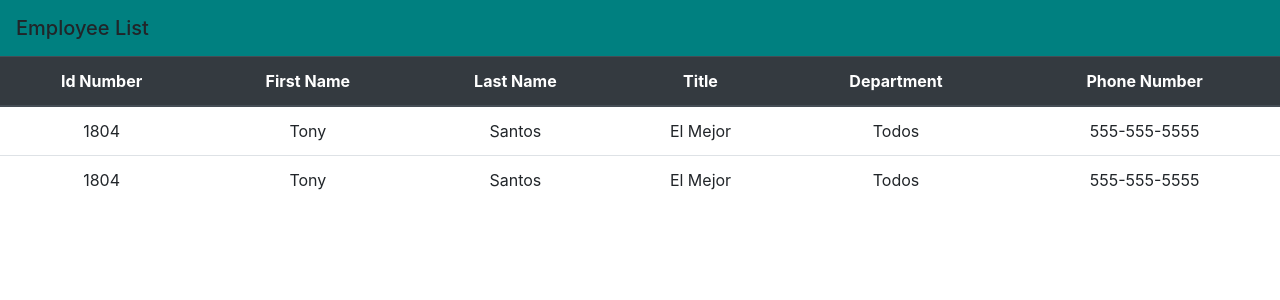
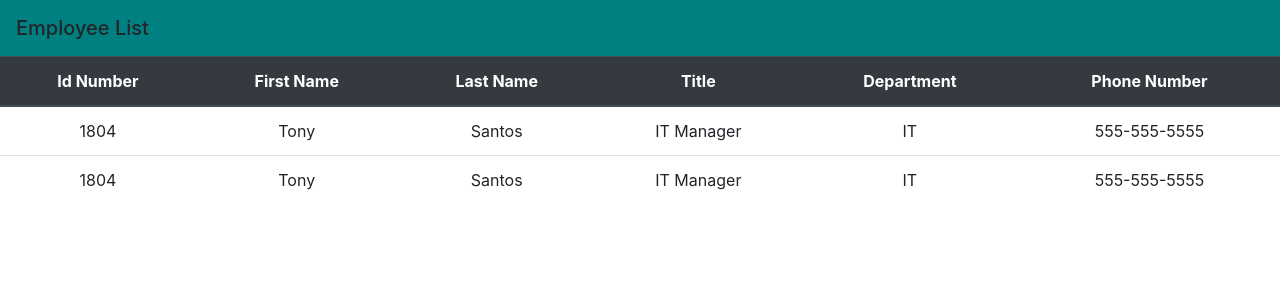
Before and after one commit to ReynaGS/employee_directory, a React (Create React App) app: page / in a window 1280 px wide. Shown: the top 300 px of the page. Built offline with nearby package versions, Linux system fonts and the light colour scheme.

Commit message:
added EmployeeRow component

```diff
--- a/src/components/EmployeeRow.js
+++ b/src/components/EmployeeRow.js
@@ -1,17 +1,16 @@
 import React from "react";
 
-function EmployeeRow(){
+function EmployeeRow(props){
     return(
 
         <tr>
-            <td>1804</td>
-            <td>Tony</td>
-            <td>Santos</td>
-            <td>El Mejor</td>
-            <td>Todos</td>
-            <td>555-555-5555</td>
+            <td>{props.id}</td>
+            <td>{props.firstName}</td>
+            <td>{props.lastName}</td>
+            <td>{props.title}</td>
+            <td>{props.department}</td>
+            <td>{props.phoneNumber}</td>
         </tr>
-
     )
 
 }
--- a/src/components/EmployeeTable.js
+++ b/src/components/EmployeeTable.js
@@ -17,12 +17,24 @@ function EmployeeTable (){
     </tr>
   </thead>
   <tbody>
-     <EmployeeRow/>
-     <EmployeeRow />
+     <EmployeeRow
+        id={1804}
+        firstName="Tony"
+        lastName="Santos"
+        title="IT Manager"
+        department="IT"
+        phoneNumber= "555-555-5555"/>
+
+     <EmployeeRow
+        id={1804}
+        firstName="Tony"
+        lastName="Santos"
+        title="IT Manager"
+        department="IT"
+        phoneNumber= "555-555-5555"/>
+
   </tbody>
 </table>
-
-
         </div>
     )
 }
```
Also changed, not shown: 1 other file (tests, documents, lock files or other folders).
